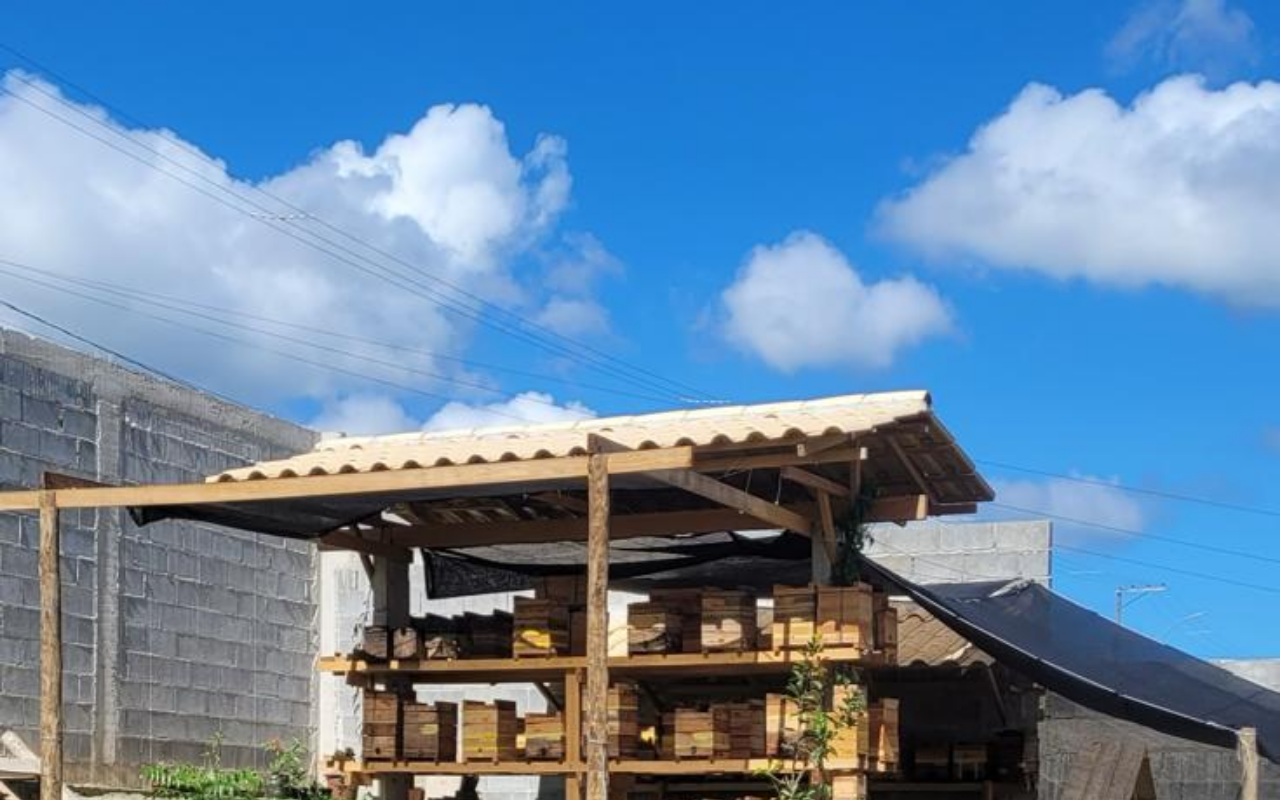
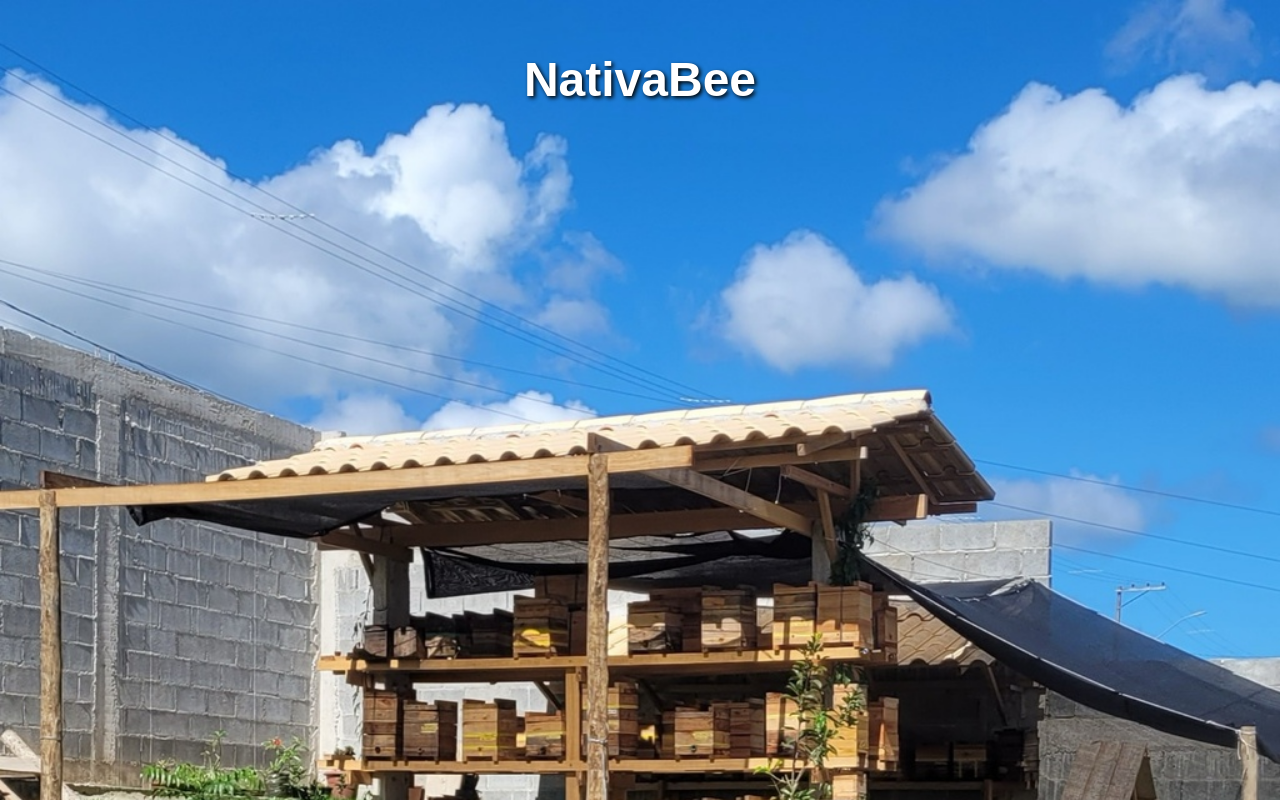
Before and after one commit to nativabee/nativabee.github.io, a plain HTML site: page index.html in a window 1280 px wide. Shown: the top 800 px of the page. Drawn offline with Linux system fonts and the light colour scheme.

Commit message:
Add files via upload

```diff
--- a/index.html
+++ b/index.html
@@ -5,14 +5,33 @@
   <meta charset="UTF-8">
   <title>NativaBee - Abelhas Sem Ferrão</title>
   <link rel="stylesheet" href="style.css">
+  <style>
+    .hero {
+      position: relative;
+      text-align: center;
+    }
+    .hero img {
+      width: 100%;
+      height: auto;
+    }
+    .hero h1 {
+      position: absolute;
+      top: 20px;
+      width: 100%;
+      color: white;
+      font-size: 3em;
+      text-shadow: 2px 2px 4px #000;
+    }
+  </style>
 </head>
 <body>
   <header class="hero">
-    <img src="capa-liponario-final.jpeg" alt="Meliponário NativaBee">
+    <img src="meliponario_redimensionado.jpg" alt="Meliponário NativaBee">
+    <h1>NativaBee</h1>
   </header>
   <main>
     <section>
-      <h1>Bem-vindo à NativaBee</h1>
+      <h2>Bem-vindo à NativaBee</h2>
       <p>
         Somos apaixonados pelas abelhas sem ferrão! Nosso projeto é voltado à conservação ambiental, à produção sustentável de mel e à geração de renda por meio do manejo consciente das abelhas nativas.
       </p>
```
Also changed, not shown: urucu-amarela.html (+4 -2 lines).
